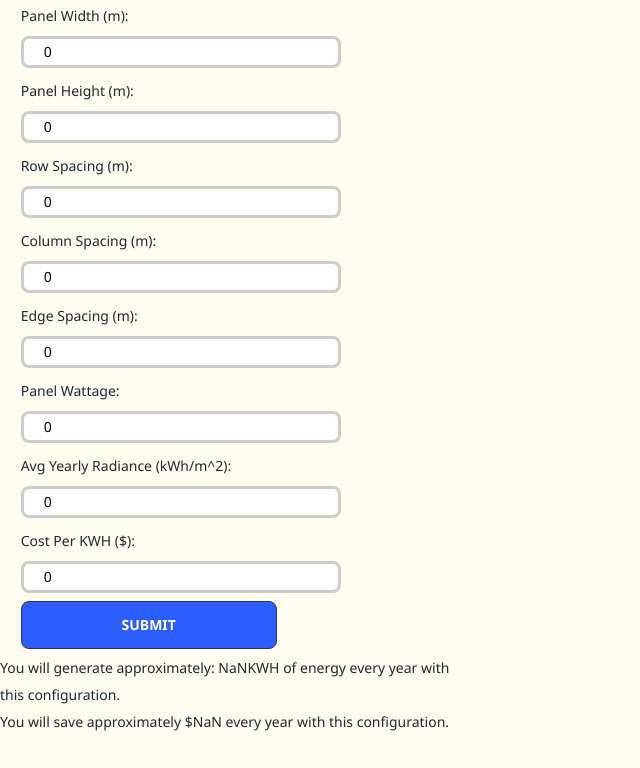
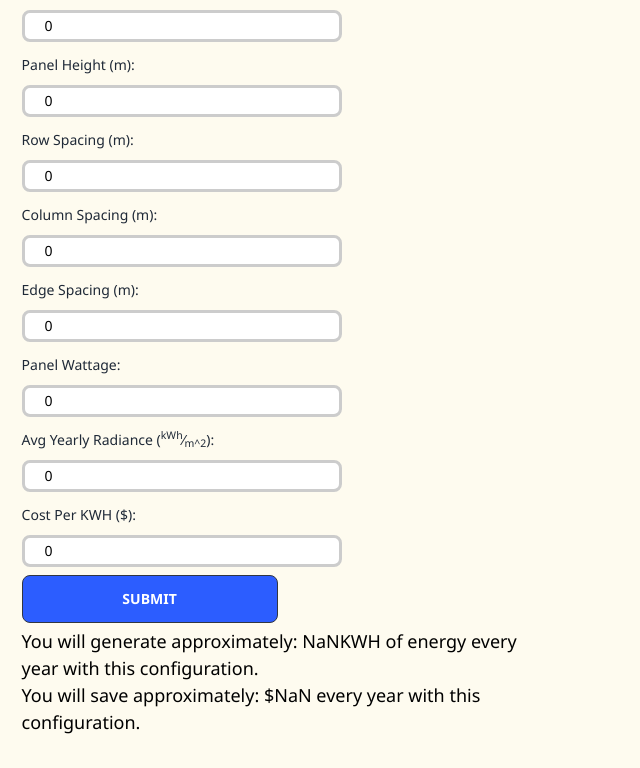
Before and after one commit to UMBC-447-Software-Engineering-Team/447-project.v1, a React (Create React App) app: page /create/Create in a window 1280 px wide. Shown: the part 264-1032 px from the top of the page, without its empty margins (0-640 px from the left). After the commit the page ends 1006 px from the top, so only its background shows below. Built offline with nearby package versions, Linux system fonts and the light colour scheme.

Commit message:
removed some useless lines

```diff
--- a/public/index.html
+++ b/public/index.html
@@ -1,5 +1,5 @@
 <!DOCTYPE html>
-<html lang="en">
+<html lang="en" >
   <head>
     <meta charset="utf-8" />
     <link rel="icon" href="%PUBLIC_URL%/favicon.ico" />
--- a/src/components/Form.js
+++ b/src/components/Form.js
@@ -140,10 +140,10 @@ export default function Form({ onSubmit }) {
   return (
     <>
 
-    <form onSubmit={handleSubmit} >
+    <form onSubmit={handleSubmit}  >
     <p id="instructions">Enter all relevant building and panel information below.</p>
 
-    <div className="col-md-6">
+    <div>
       <label>
         <span className="label-text">Roof Width (m): </span>
           <div>
@@ -158,7 +158,7 @@ export default function Form({ onSubmit }) {
       </label>
     </div>
 
-    <div className="col-md-6">
+    <div >
       <label >
         <span className="label-text">Roof Height (m): </span>
           <div>
@@ -173,7 +173,7 @@ export default function Form({ onSubmit }) {
       </label>
     </div>
 
-    <div className="col-md-6">
+    <div >
       <label>
         <span className="label-text">Panel Width (m): </span>
           <div>
@@ -189,7 +189,7 @@ export default function Form({ onSubmit }) {
       </label>
     </div>
 
-    <div className="col-md-6">
+    <div >
       <label>
         <span className="label-text">Panel Height (m): </span>
           <div>
@@ -204,7 +204,7 @@ export default function Form({ onSubmit }) {
       </label>
     </div>
 
-    <div className="col-md-6">
+    <div >
       <label >
         <span className="label-text">Row Spacing (m): </span>
           <div>
@@ -219,7 +219,7 @@ export default function Form({ onSubmit }) {
       </label>
     </div>
 
-    <div className="col-md-6">
+    <div >
       <label>
         <span className="label-text">Column Spacing (m): </span>
           <div>
@@ -234,7 +234,7 @@ export default function Form({ onSubmit }) {
       </label>
     </div>
 
-    <div className="col-md-6">
+    <div>
       <label >
         <span className="label-text">Edge Spacing (m): </span>
           <div>
@@ -266,7 +266,7 @@ export default function Form({ onSubmit }) {
 
     <div className="col-md-6">
       <label >
-        <span className="label-text">Avg Yearly Radiance (kWh/m^2): </span>
+        <span className="label-text">Avg Yearly Radiance (<sup>kWh</sup>&frasl;<sub>m^2</sub>): </span>
           <div>
             <input className="input input-bordered input-sm w-full max-w-xs" placeholder="Enter Number" type="number" value={avgRads}
                   onChange={event => setAvgRads(event.target.value)} />
--- a/src/index.css
+++ b/src/index.css
@@ -76,10 +76,12 @@ form{
   padding: 0 1rem;
   margin:1%
 }
+
 /*left side of create page*/
 .Left{
   align-self: flex-start;
   flex-grow: 1;
+
 }
 
 .nav {
--- a/src/pages/create/Create.js
+++ b/src/pages/create/Create.js
@@ -165,18 +165,18 @@ export function Create() {
       <div className="Left">
           <Form onSubmit={handleSubmit} />
           <div>
-            <label >
-            <span className="label-text">You will generate approximately: {energy.toFixed(0)}KWH of energy every year with this configuration.</span>
-            </label>
-            </div>
-            <div>
-            <label >
-            <span className="label-text">You will save approximately ${(energy * costPerKWHs).toFixed(2)} every year with this configuration.</span>
-            </label>
-            </div>
+            <form>
+              <div>
+                <span >You will generate approximately: {energy.toFixed(0)}KWH of energy every year with this configuration.</span>
+              </div>
 
+              <div>
+                  <span >You will save approximately: ${(energy * costPerKWHs).toFixed(2)} every year with this configuration.</span>
+              </div>
+            </form>
+          </div>
+      </div>
 
-      </div>
       <div className="Right">
       <canvas ref={canvasRef} width= {canvasWidth} height={canvasHeight} />
         </div>
```
